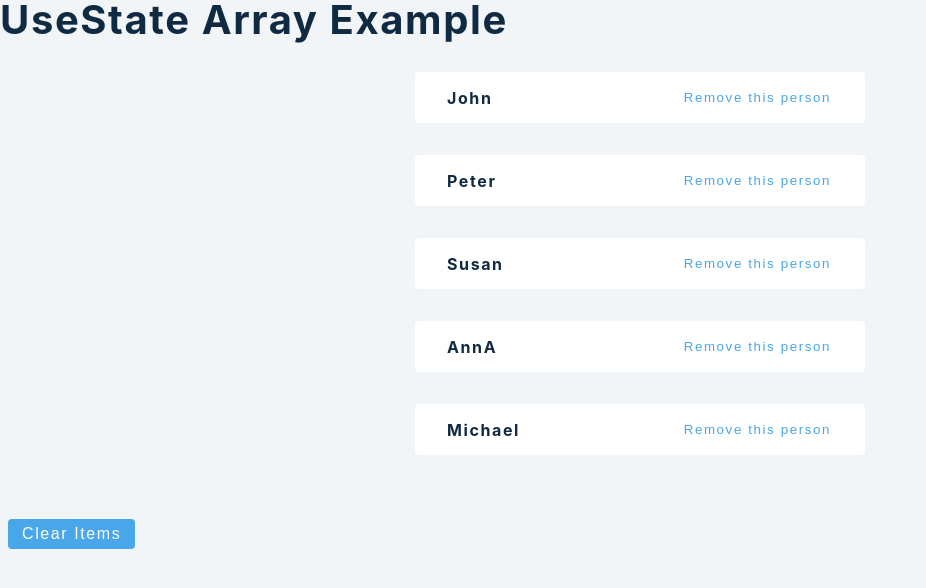
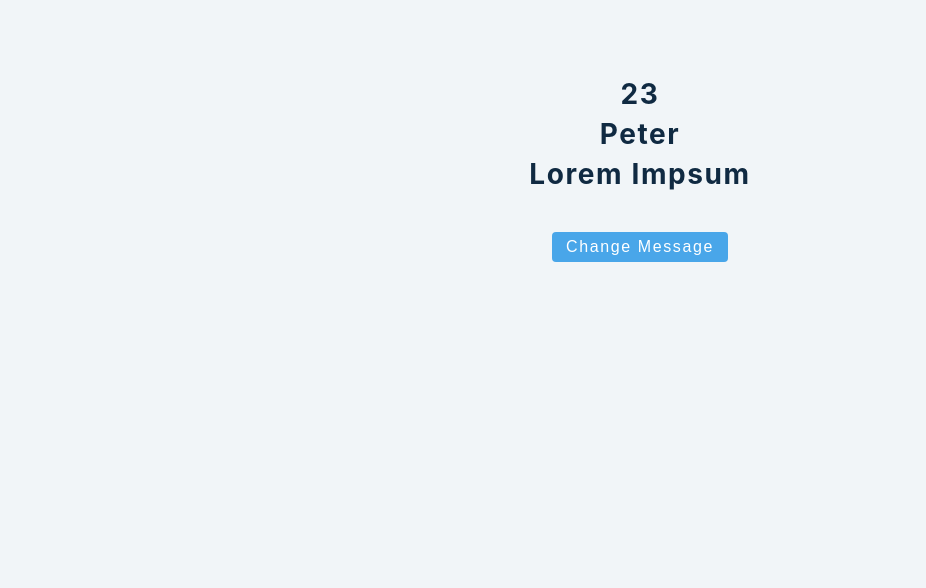
Before and after one commit to fazioandreaf/react-freecodecamp, a React (Create React App) app: page / in a window 1280 px wide. Shown: the top 588 px of the page, without its empty margins (0-926 px from the left). Built offline with nearby package versions, Linux system fonts and the light colour scheme.

Commit message:
object useState

```diff
--- a/src/App.js
+++ b/src/App.js
@@ -3,30 +3,30 @@ import { data } from './data/data-setStateArray'
 import './App.css';
 
 function App() {
-  const [people,setPeople] = React.useState(data)
+  const [person,setPerson] = useState({
+    name:'Peter',
+    age: 23,
+    message:'Lorem impsum,'
+  });
+  const changeMessage = () => {
+    // setPerson({...person,message:'new beatiful message'})
+    setMessage('beatiful message')
+  }
+  // const {name,age,message} = person;
+  const [age,setAge] = useState('Peter')
+  const [name,setName] = useState(23)
+  const [message,setMessage] = useState('Lorem impsum')
 
-  const removeItem = (id) => {
-    let newPeople = people.filter((person) => person.id !== id)
-    setPeople(newPeople)
-  }
-  return <>
-    <h2>useState Array example</h2>
-  {
-    people.map((person)=>{
-      const {id,name} = person;
-      return (
-        <div key={id} className='item'>
-          <h4>{name}</h4>
-          <button onClick={()=> removeItem(id)}>Remove this person</button>
-        </div>
-      )
-    })
-  }
-  <button className='btn' onClick={() => setPeople([])}>
-    clear items
-  </button>
+  return (
+  <>
+  <div className='container'>
+    <h3>{name}</h3>
+    <h3>{age}</h3>
+    <h3>{message}</h3>
+    <button className='btn' onClick={changeMessage}>Change message </button>
+  </div>
   </>
-
+  )
 }
 
 export default App;
```
Also changed, not shown: src/UseStateArray.js (added, +32 -0 lines).
